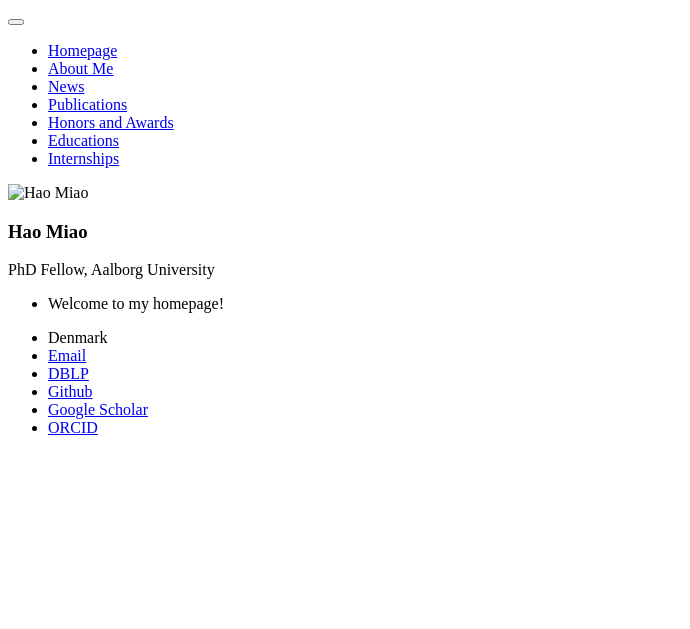
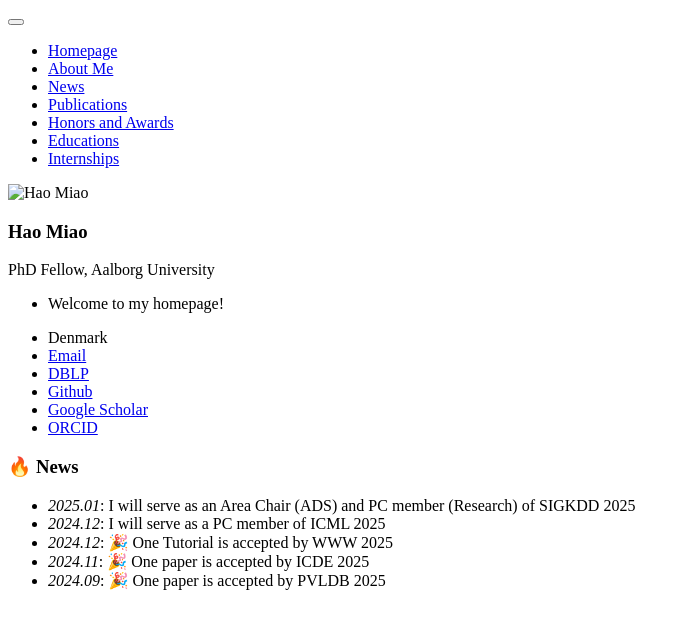
Before and after one commit to MiaoHaoSunny/MiaoHaoSunny.github.io, a Jekyll site: the page built from _pages/includes/news.md, in a window 1280 px wide. Shown: the top 629 px of the page, without its empty margins (0-690 px from the left). Built offline with Jekyll 4.4.1, drawn with Linux system fonts in a browser that asks for light colours; our own code applies the rules of GitHub Pages for plain Markdown files; some of the changed lines change nothing that is shown.

Commit message:
Update news.md

```diff
--- a/_pages/includes/news.md
+++ b/_pages/includes/news.md
@@ -1,8 +1,6 @@
-<!-- # 🔥 News
+# 🔥 News
 - *2025.01*: I will serve as an Area Chair (ADS) and PC member (Research) of SIGKDD 2025
 - *2024.12*: I will serve as a PC member of ICML 2025
-- *2024.12*: 🎉 Two papers are accepted by AAAI 2025
 - *2024.12*: 🎉 One Tutorial is accepted by WWW 2025
 - *2024.11*: 🎉 One paper is accepted by ICDE 2025
 - *2024.09*: 🎉 One paper is accepted by PVLDB 2025
--->
```
